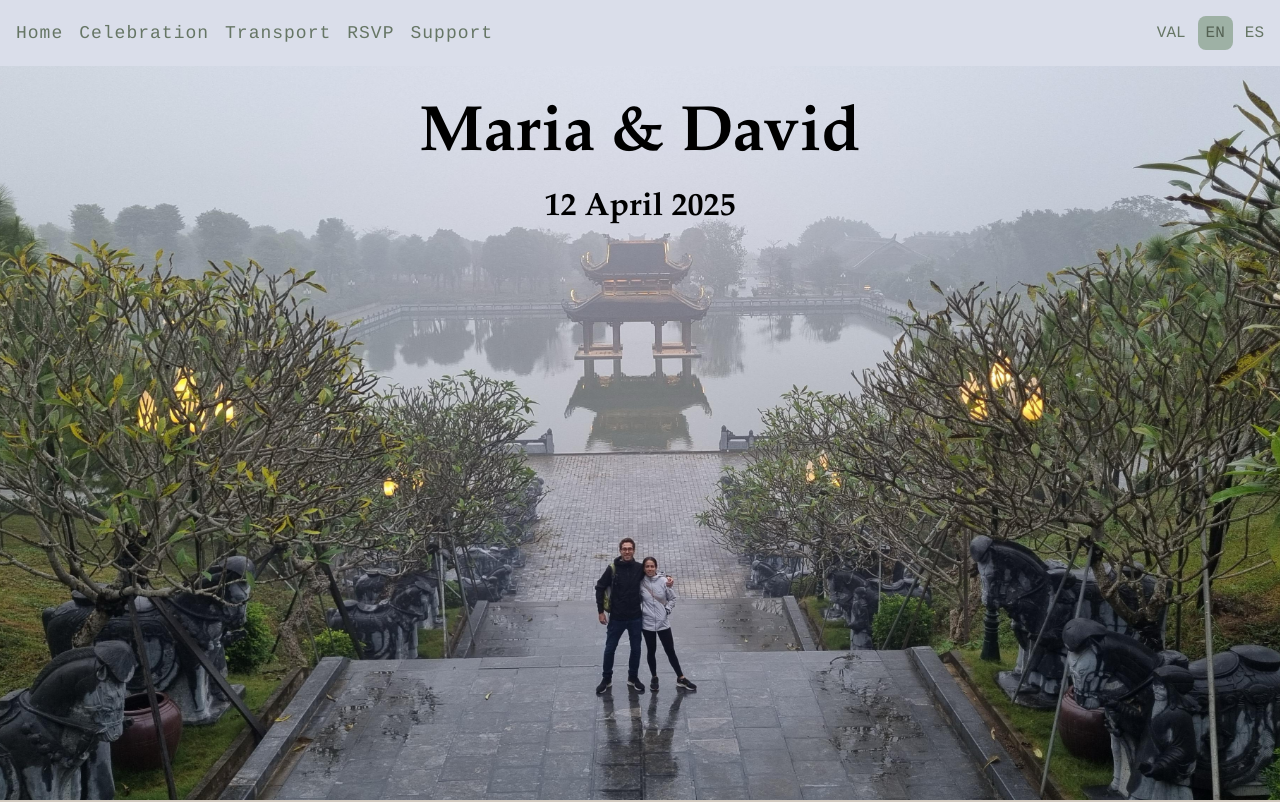
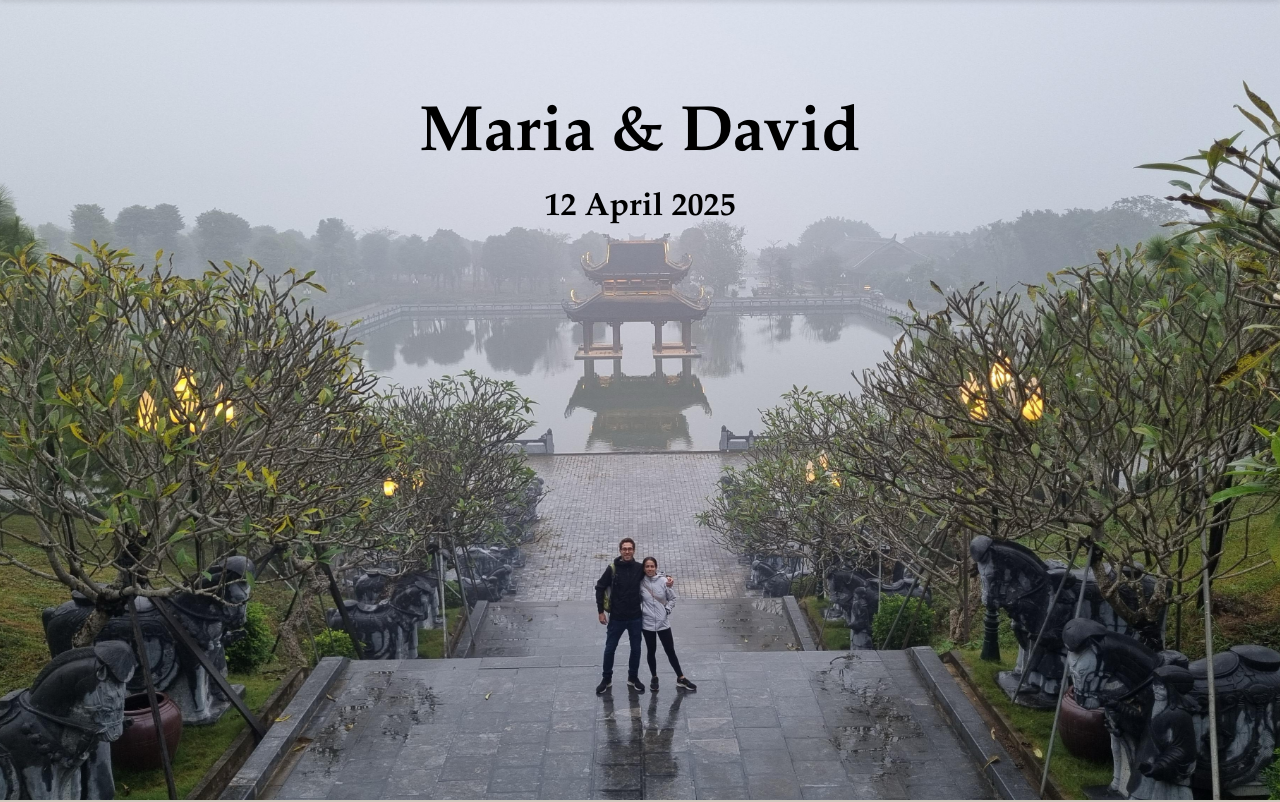
Before and after one commit to camilleri/web-boda, a React (Vite) app: page / in a window 1280 px wide. Shown: the top 802 px of the page. Built offline with nearby package versions, Linux system fonts and the light colour scheme.

Commit message:
Header animations

```diff
--- a/src/Header.tsx
+++ b/src/Header.tsx
@@ -3,10 +3,11 @@ import Languages from "./Languages";
 import Menu from "./Menu";
 import FlexContainer from "./style_components/FlexContainer";
 import { colorGray } from "./style_components/constants";
+import { useEffect, useState } from "react";
 
-const HeaderBar = styled.header`
+const HeaderBar = styled.header<{ showHeader: boolean }>`
   background-position: center top; /* Horizontally and vertically center */
-  background-color: ${colorGray}; /* Set the background color */
+  background-color: ${colorGray};
   position: fixed;
   top: 0;
   left: 0;
@@ -15,6 +16,9 @@ const HeaderBar = styled.header`
   height: 66px;
   padding: 0 8px;
   box-sizing: border-box; /* Ensures padding doesn't affect width */
+  transition: transform 0.5s ease;
+  transform: translateY(${(props) => (props.showHeader ? "0" : "-100%")});
+  box-shadow: 0 2px 5px rgba(0, 0, 0, 0.1);
 
   /* Adjust for smaller screens (mobile) */
   @media (max-width: 768px) {
@@ -24,8 +28,45 @@ const HeaderBar = styled.header`
 `;
 
 export function Header() {
+  const [scrollPosition, setScrollPosition] = useState(0); // Tracks the previous scroll position
+  const [isScrollingUp, setIsScrollingUp] = useState(false); // Tracks the scroll direction
+  const [showHeader, setShowHeader] = useState(true); // Tracks the scroll direction
+
+  useEffect(() => {
+    const handleScroll = () => {
+      const currentPosition = window.scrollY;
+
+      // Determine if scrolling up
+      if (currentPosition < scrollPosition) {
+        setIsScrollingUp(true);
+      } else {
+        setIsScrollingUp(false);
+      }
+
+      // Update the scroll position
+      setScrollPosition(currentPosition);
+    };
+
+    // Add scroll event listener
+    window.addEventListener("scroll", handleScroll);
+
+    // Cleanup event listener on component unmount
+    return () => {
+      window.removeEventListener("scroll", handleScroll);
+    };
+  }, [scrollPosition]); // Dependency to track the previous position
+
+  useEffect(() => {
+    if (isScrollingUp) {
+      setShowHeader(true);
+    } else {
+      const timer = setTimeout(() => setShowHeader(false), 300); // Delay hiding the header
+      return () => clearTimeout(timer);
+    }
+  }, [isScrollingUp]);
+
   return (
-    <HeaderBar>
+    <HeaderBar showHeader={showHeader}>
       <FlexContainer
         justifyContent="space-between"
         alignItems="center"
```
Also changed, not shown: src/Banner.css (line endings or trailing spaces).
